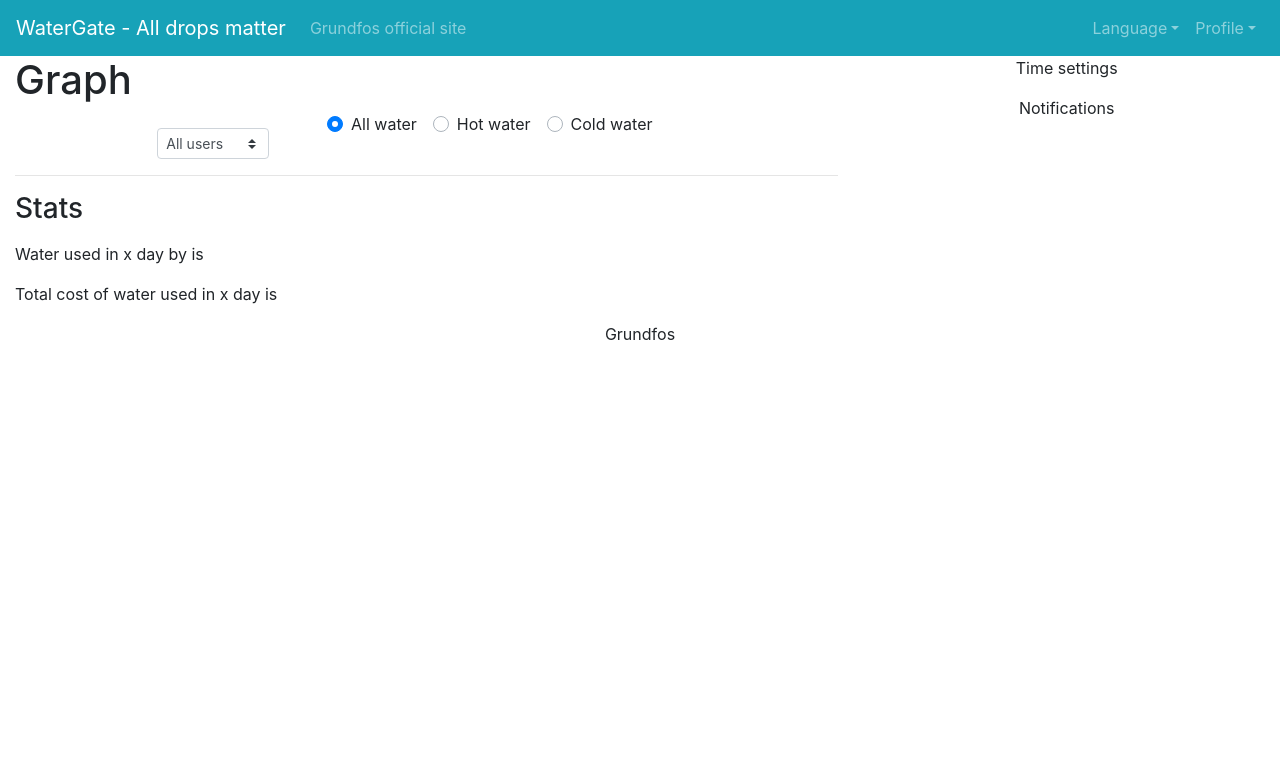
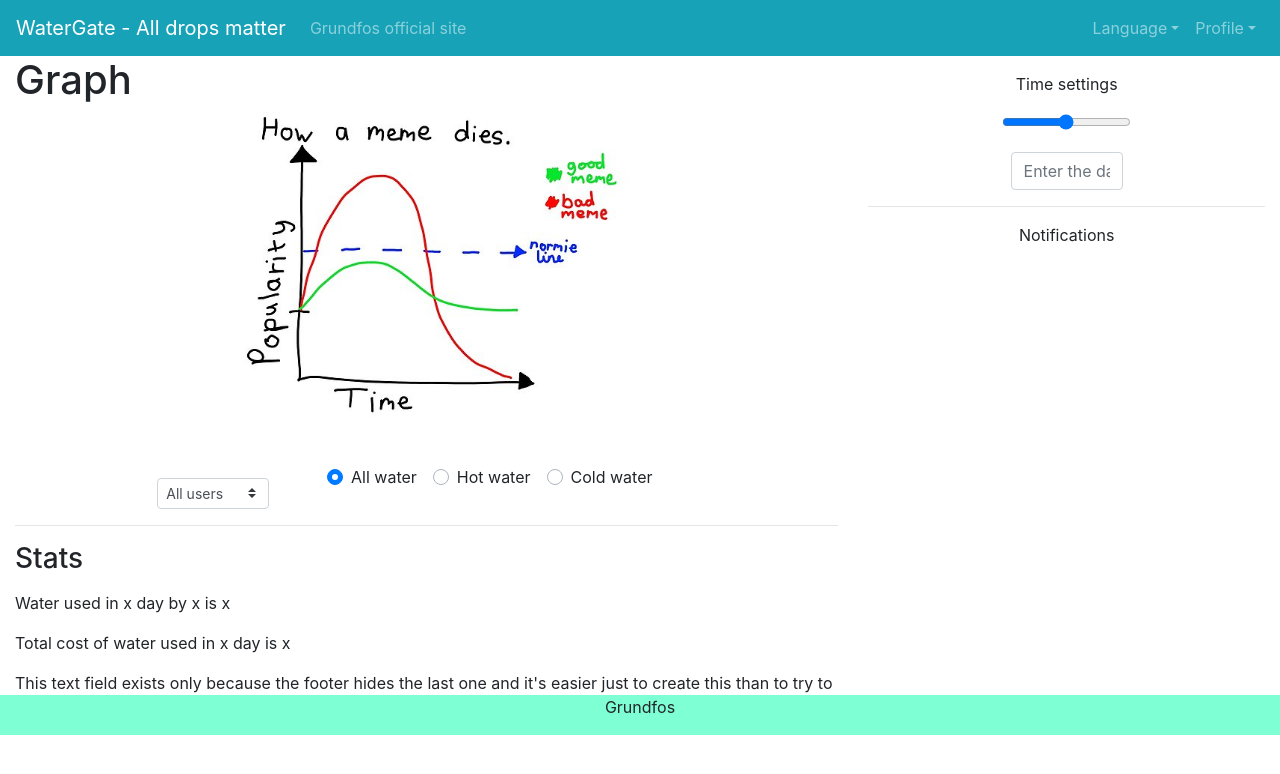
Before and after one commit to h2pros/web, a Vue app: page / in a window 1280 px wide. Shown: the top 774 px of the page. Built offline with nearby package versions, Linux system fonts and the light colour scheme.

Commit message:
Website improvement

```diff
--- a/src/App.vue
+++ b/src/App.vue
@@ -1,6 +1,7 @@
 <template>
 
     <div>
+
         <div>
             <b-navbar toggleable="lg" type="dark" variant="info">
                 <b-navbar-brand href="#">WaterGate - All drops matter</b-navbar-brand>
@@ -37,14 +38,15 @@
 
             <div class="col-sm-8 text-left" id="dropdown_users">
                 <h1>Graph</h1>
+                <img src="graph.jpg" alt="Missing graph" style="width:50%;   display: block; margin-left: auto;  margin-right: auto;">
 
 
-                <div class="row justify-content-center">
+                <div class="row justify-content-center my-auto">
                     <div class="col-sm-2 text-left">
                         <b-form-select v-model="users" :options="userOptions" size="sm" class="mt-3"></b-form-select>
                     </div>
 
-                    <div class="col-sm-6 text-center">
+                    <div class="col-sm-6 text-center my-auto">
                         <b-form-group>
                             <b-form-radio-group v-model="waterTemp" :options="waterOptions" name="radio-inline"></b-form-radio-group>
                         </b-form-group>
@@ -54,14 +56,30 @@
                 <hr>
                 <h3>Stats</h3>
                 <p></p>
-                    <p>Water used in x day by is</p>
-                    <p>Total cost of water used in x day is</p>
+                <p>Water used in x day by x is x</p>
+                <p>Total cost of water used in x day is x</p>
+                <p>This text field exists only because the footer hides the last one and it's easier just to create this than to try to fix that xd</p>
             </div>
 
             <div class="col-sm-4 sidenav">
                 <div class="well">
+                    <p></p>
                     <p>Time settings</p>
+                    <p></p>
+                    <div class="slidecontainer">
+                        <input type="range" min="1" max="100" value="50" class="slider" id="myRange">
                     </div>
+                    <p></p>
+                    <div class="row">
+                        <div class="col-sm-4 text-center">
+                        </div>
+                        <div class="col-sm-4 text-center">
+                            <b-form-input v-model="text" placeholder="Enter the date"></b-form-input>
+                        </div>
+                    </div>
+                    <p></p>
+                </div>
+                <hr>
                 <div class="well">
                     <p>Notifications</p>
                 </div>
@@ -71,7 +89,7 @@
 
     </div>
 
-    <footer class="container-fluid text-center">
+    <footer class="container-fluid text-center" style="    clear: both;    position: absolute;    height: 40px;    margin-top: -40px;    background-color:aquamarine">
         <p>Grundfos</p>
     </footer>
     </div>
```
Also changed, not shown: public/graph.jpg (added), src/components/graph.jpg (added). Lines whose indentation alone changed are shown as unchanged.
